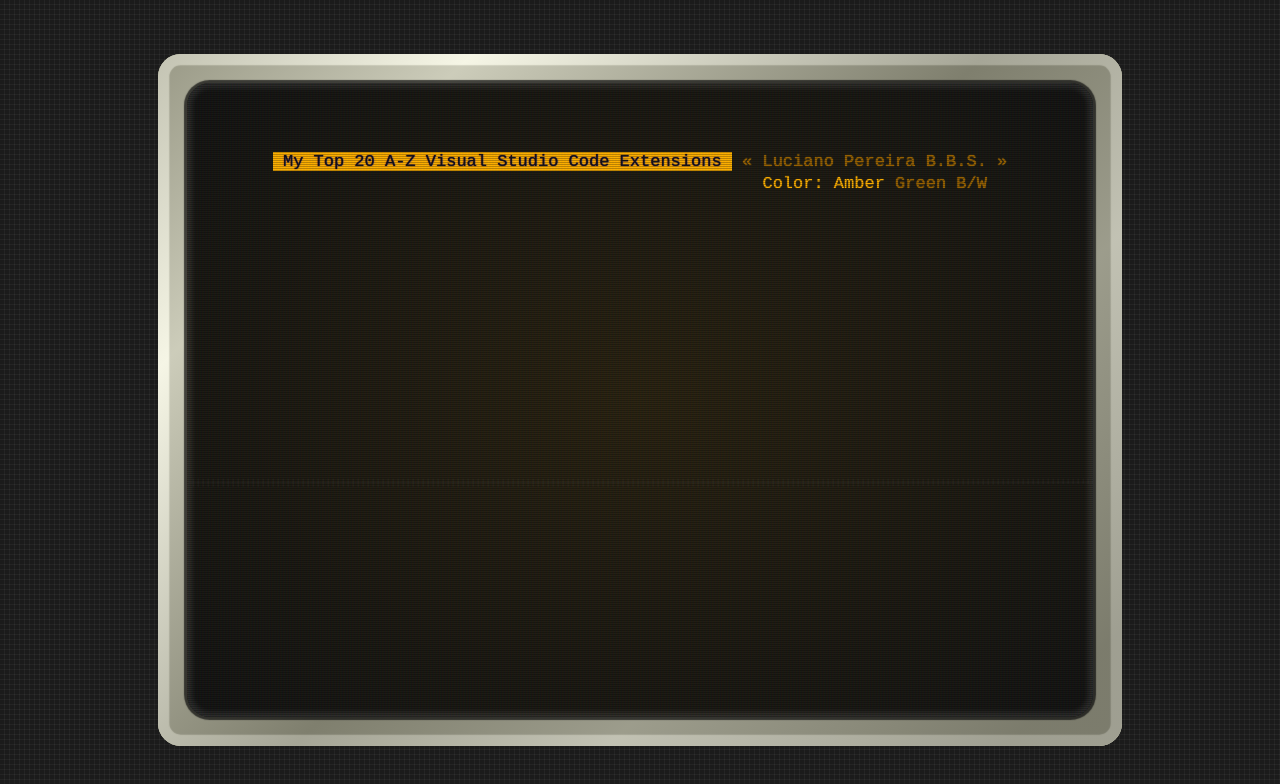
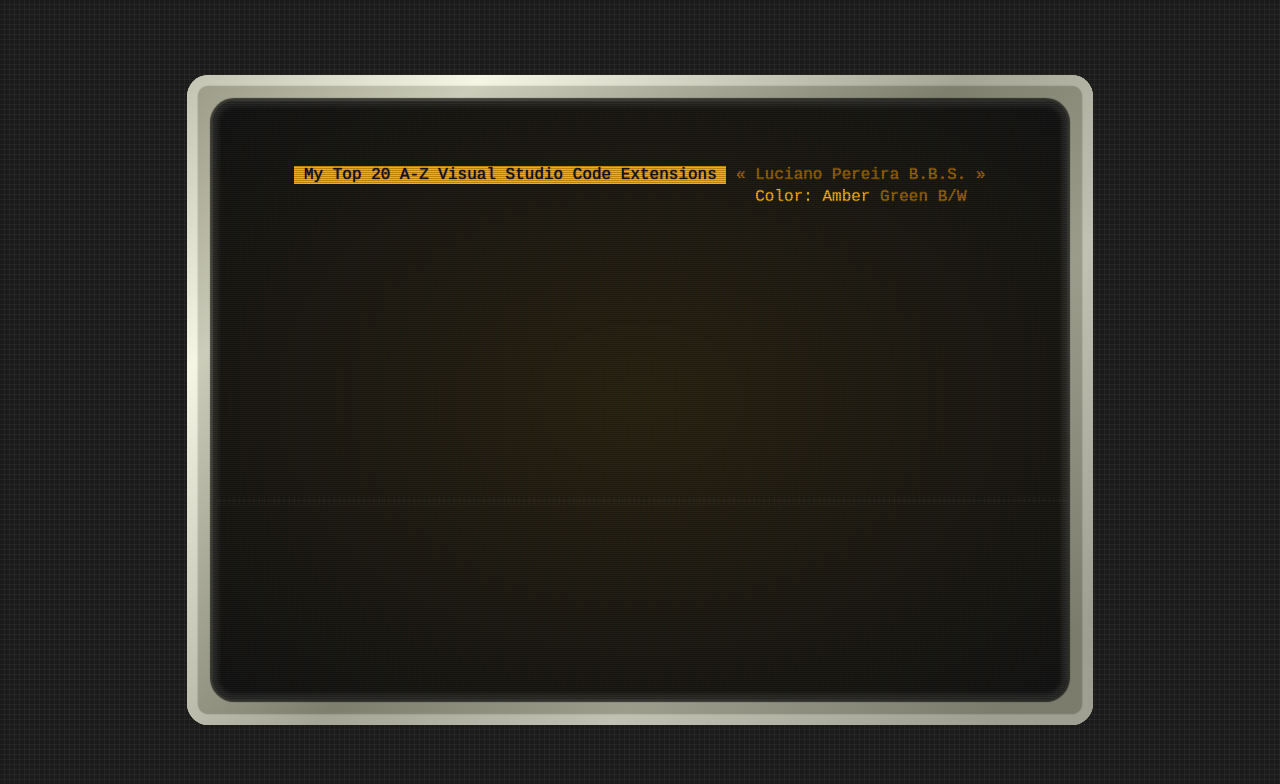
Before and after one commit to lucianofullstack/crt-css-top20_vscode_extesions, a plain HTML site: page index.html in a window 1280 px wide. Drawn offline with Linux system fonts and the light colour scheme; no server answers.

Commit message:
🖥  CRT CSS Experiment

```diff
--- a/style.css
+++ b/style.css
@@ -152,7 +152,7 @@
 }
 
 .crt-bezel {
-   font-size: clamp(10px, 2.25vw, 17px);
+   font-size: clamp(10px, 2.25vw, 16px);
    line-height: 1.33333;
 }
 
```
